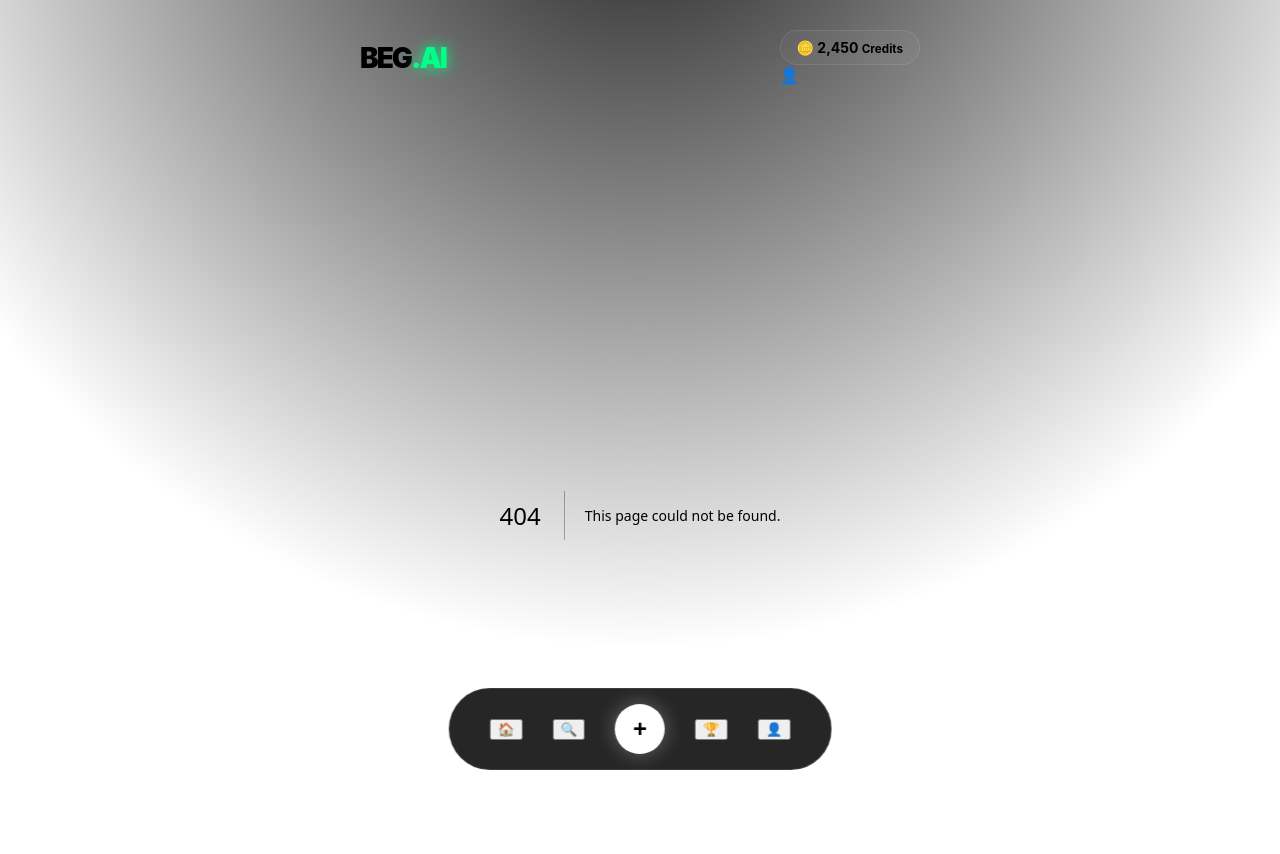
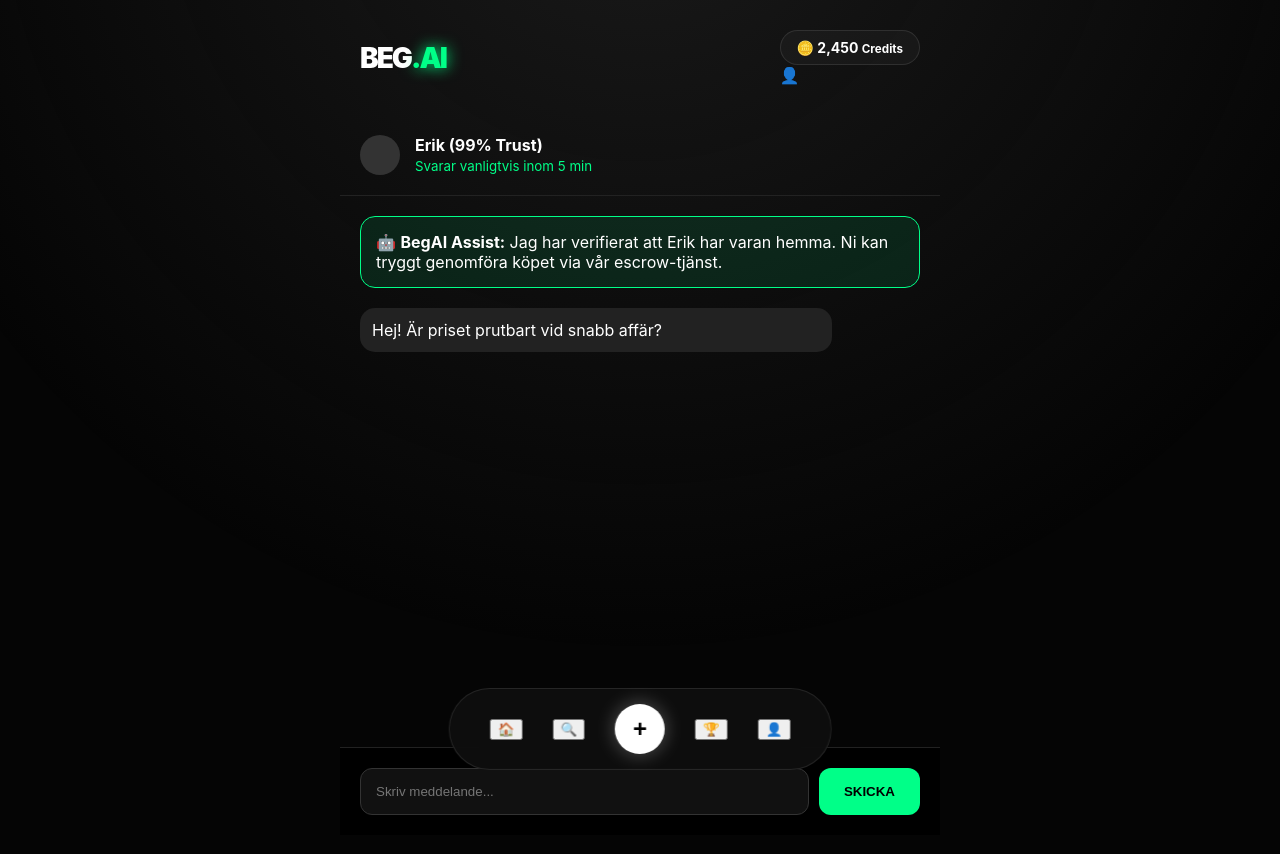
Before and after one commit to gascheckking/marketbeg-appGem, a Next.js app: page /chat/1 in a window 1280 px wide. Before the commit this address had no page. Shown: the top 854 px of the page. Built offline with nearby package versions, Linux system fonts and the light colour scheme.

Commit message:
Create page.tsx

```diff
--- /dev/null
+++ b/app/chat/[id]/page.tsx
@@ -0,0 +1,36 @@
+"use client";
+import { useState } from "react";
+
+export default function ChatPage() {
+  const [msg, setMsg] = useState("");
+
+  return (
+    <div className="main-container" style={{display: 'flex', flexDirection: 'column', height: '90vh'}}>
+      <div className="chat-header" style={{padding: '20px', borderBottom: '1px solid #222', display: 'flex', alignItems: 'center', gap: '15px'}}>
+        <div style={{width: '40px', height: '40px', background: '#333', borderRadius: '50%'}}></div>
+        <div>
+          <h4 style={{margin: 0}}>Erik (99% Trust)</h4>
+          <small style={{color: 'var(--accent)'}}>Svarar vanligtvis inom 5 min</small>
+        </div>
+      </div>
+
+      <div className="chat-messages" style={{flex: 1, padding: '20px', overflowY: 'auto'}}>
+        <div className="msg-ai" style={{background: 'rgba(0, 255, 136, 0.1)', padding: '15px', borderRadius: '15px', marginBottom: '20px', border: '1px solid var(--accent)'}}>
+          🤖 <strong>BegAI Assist:</strong> Jag har verifierat att Erik har varan hemma. Ni kan tryggt genomföra köpet via vår escrow-tjänst.
+        </div>
+        <div className="msg-them" style={{background: '#222', padding: '12px', borderRadius: '15px', maxWidth: '80%', marginBottom: '10px'}}>
+          Hej! Är priset prutbart vid snabb affär?
+        </div>
+      </div>
+
+      <div className="chat-input" style={{padding: '20px', background: '#000', borderTop: '1px solid #222', display: 'flex', gap: '10px'}}>
+        <input
+          type="text"
+          placeholder="Skriv meddelande..."
+          style={{flex: 1, background: '#111', border: '1px solid #333', color: '#fff', padding: '15px', borderRadius: '12px'}}
+        />
+        <button style={{background: 'var(--accent)', border: 'none', padding: '15px 25px', borderRadius: '12px', fontWeight: 900}}>SKICKA</button>
+      </div>
+    </div>
+  );
+}
```
